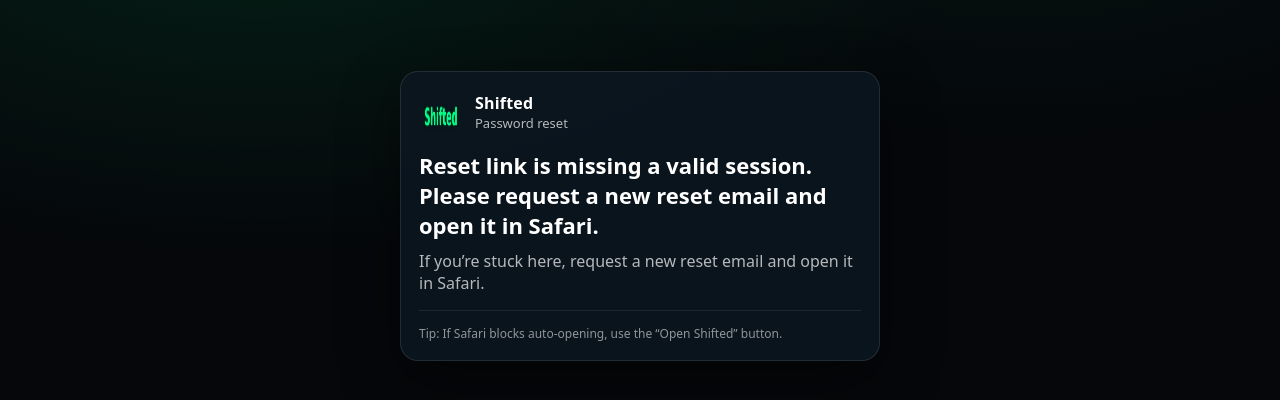
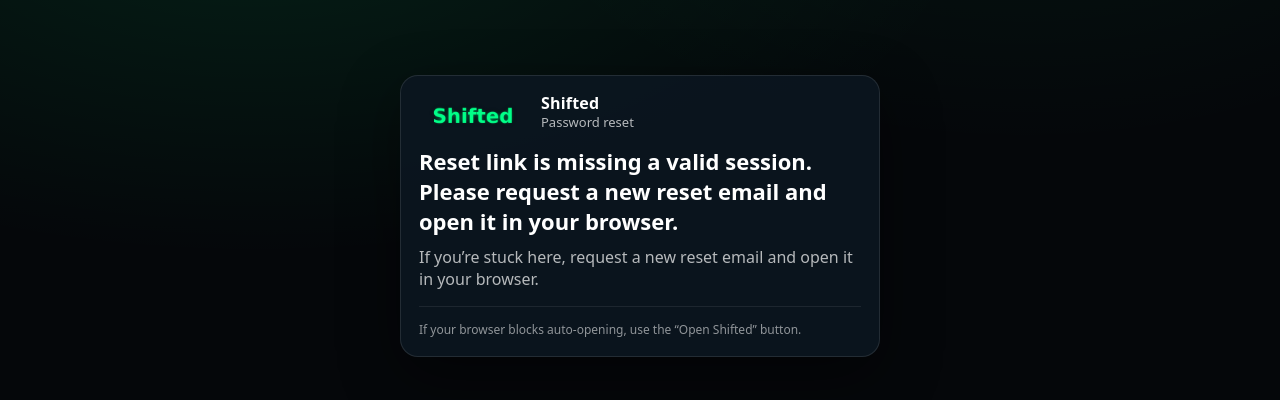
Before and after one commit to dnjames74/shifted-website, a Next.js app: page /reset-password in a window 1280 px wide. Shown: the part 184-584 px from the top of the page. Built offline with nearby package versions, Linux system fonts and the light colour scheme; no server answers.

Commit message:
Fix reset page header logo + generic auto-open note

```diff
--- a/app/reset-password/page.tsx
+++ b/app/reset-password/page.tsx
@@ -14,7 +14,7 @@
       auth: {
         persistSession: false,
         autoRefreshToken: false,
-        detectSessionInUrl: true, // ✅ reads tokens from URL fragment
+        detectSessionInUrl: true,
       },
     });
   }, []);
@@ -33,17 +33,14 @@
 
     (async () => {
       try {
-        // Give Supabase a moment to parse URL fragment
         await new Promise((r) => setTimeout(r, 80));
-
         const { data, error } = await supabase.auth.getSession();
         if (error) throw error;
 
-        const has = !!data?.session;
-        if (!has) {
+        if (!data?.session) {
           setStatus("error");
           setMsg(
-            "Reset link is missing a valid session. Please request a new reset email and open it in Safari.",
+            "Reset link is missing a valid session. Please request a new reset email and open it in your browser.",
           );
           setReady(false);
           return;
@@ -70,7 +67,6 @@
   }, [supabase]);
 
   const redirectToApp = () => {
-    // ✅ Universal Link -> app opens if installed
     window.location.href = "https://www.shifteddating.com/open?next=discover";
   };
 
@@ -91,7 +87,6 @@
       setStatus("done");
       setMsg("Password updated ✅");
 
-      // Give the user a tiny beat to see success, then open app.
       setTimeout(() => {
         redirectToApp();
       }, 600);
@@ -115,7 +110,8 @@
           "radial-gradient(1000px 600px at 80% 0%, rgba(0,255,136,0.06), transparent 55%)," +
           "#05070A",
         color: "white",
-        fontFamily: "system-ui, -apple-system, Segoe UI, Roboto, Arial, sans-serif",
+        fontFamily:
+          "system-ui, -apple-system, Segoe UI, Roboto, Arial, sans-serif",
       }}
     >
       <div
@@ -129,18 +125,37 @@
           padding: 18,
         }}
       >
-        {/* Header */}
-        <div style={{ display: "flex", alignItems: "center", gap: 12 }}>
-<img
-  src="/logo.png"
-  alt="Shifted"
-  style={{ width: 44, height: 44, borderRadius: 12 }}
-/>
-          <div>
-            <div style={{ fontSize: 16, fontWeight: 800, letterSpacing: 0.2 }}>
+        {/* Header (logo no longer squished) */}
+        <div style={{ display: "flex", alignItems: "center", gap: 14 }}>
+          <img
+            src="/logo.png"
+            alt="Shifted"
+            style={{
+              height: 36, // ✅ fixed height
+              width: "auto", // ✅ preserves aspect ratio (no squish)
+              display: "block",
+            }}
+          />
+
+          <div style={{ minWidth: 0 }}>
+            <div
+              style={{
+                fontSize: 16,
+                fontWeight: 800,
+                letterSpacing: 0.2,
+                lineHeight: 1.15,
+              }}
+            >
               Shifted
             </div>
-            <div style={{ fontSize: 13, color: "rgba(255,255,255,0.70)" }}>
+            <div
+              style={{
+                fontSize: 13,
+                color: "rgba(255,255,255,0.70)",
+                lineHeight: 1.15,
+                marginTop: 2,
+              }}
+            >
               Password reset
             </div>
           </div>
@@ -153,7 +168,7 @@
           {!ready ? (
             <p style={{ marginTop: 10, color: "rgba(255,255,255,0.70)" }}>
               If you’re stuck here, request a new reset email and open it in
-              Safari.
+              your browser.
             </p>
           ) : (
             <div style={{ marginTop: 14, display: "grid", gap: 12 }}>
@@ -223,8 +238,15 @@
               </button>
 
               <div style={{ marginTop: 6 }}>
-                <p style={{ margin: 0, color: "rgba(255,255,255,0.65)", fontSize: 13 }}>
-                  After saving, we’ll open the app. If it doesn’t open, tap below.
+                <p
+                  style={{
+                    margin: 0,
+                    color: "rgba(255,255,255,0.65)",
+                    fontSize: 13,
+                  }}
+                >
+                  After saving, we’ll open the app. If your browser blocks
+                  auto-opening, tap below.
                 </p>
 
                 <button
@@ -248,7 +270,7 @@
           )}
         </div>
 
-        {/* Footer */}
+        {/* Footer (generic note) */}
         <div
           style={{
             marginTop: 16,
@@ -258,7 +280,7 @@
             fontSize: 12,
           }}
         >
-          Tip: If Safari blocks auto-opening, use the “Open Shifted” button.
+          If your browser blocks auto-opening, use the “Open Shifted” button.
         </div>
       </div>
     </main>
```
